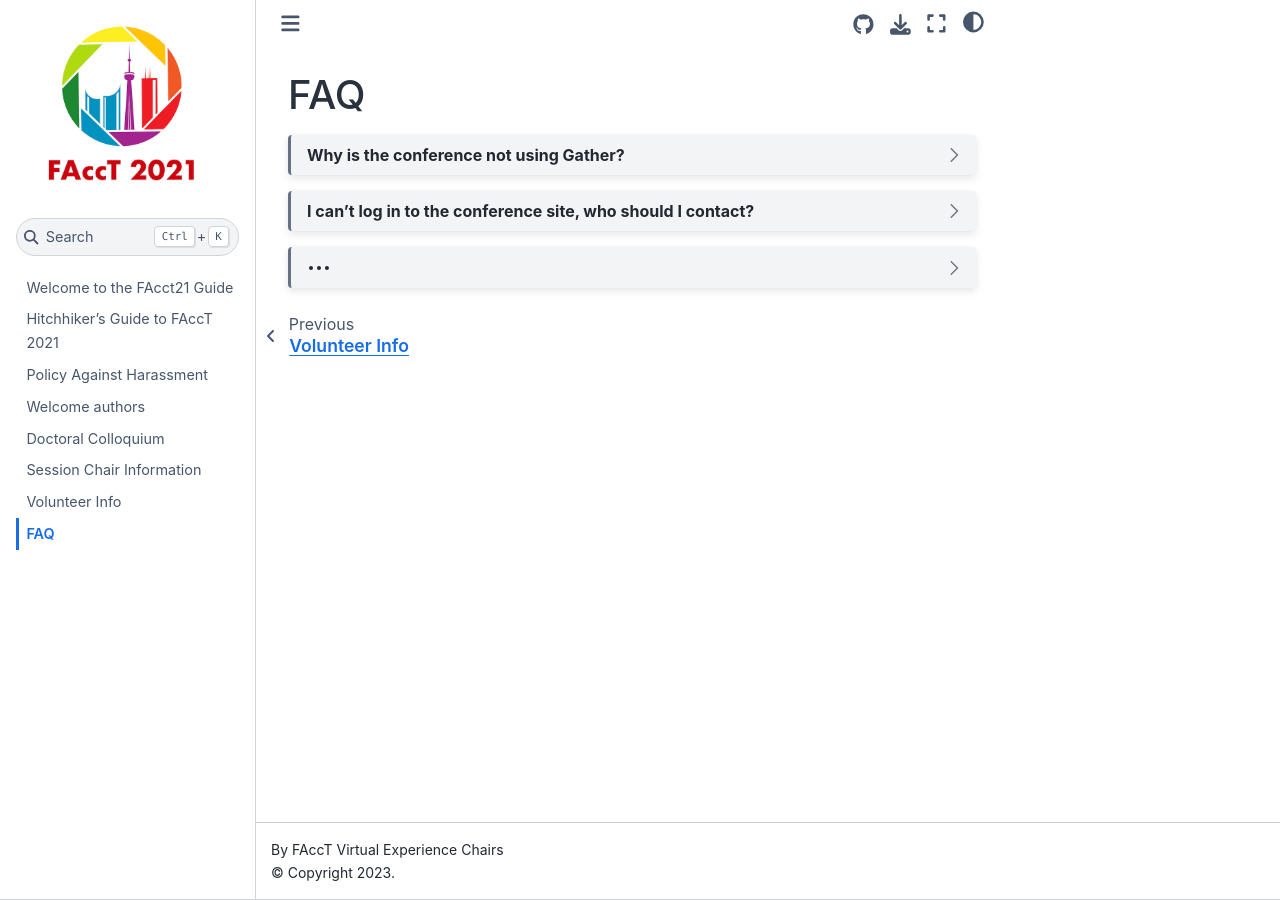
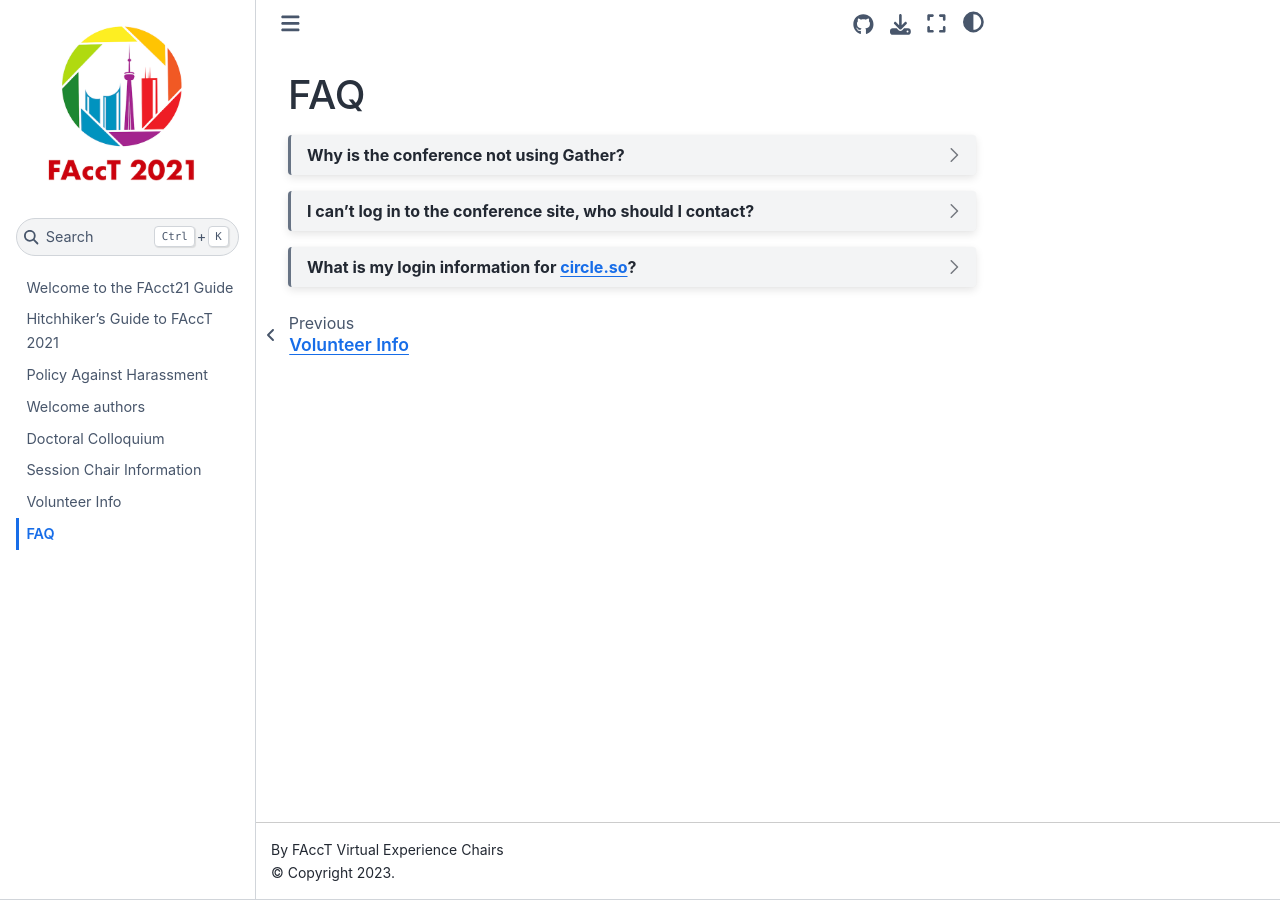
Before and after one commit to Facct22guide/Facct22guide.github.io, a Jupyter Book: the page built from FAQ.md, in a window 1280 px wide. Built offline with Jupyter Book 1.0.4 settings and Sphinx 7.4.7 and the Sphinx Book theme 1.1.4, drawn with Linux system fonts in a browser that asks for light colours; pages that are not in the unit, such as notebooks, are missing from menus.

Commit message:
Update FAQ.md

````diff
--- a/FAQ.md
+++ b/FAQ.md
@@ -16,5 +16,8 @@ We do want to not that in other ways online conferences are more accessible, so
 You may visit the [conference hub](https://2021.facctconference.org/) and use the `Support` link on the left.
 ```
 
-```{dropdown}
+```{dropdown} What is my login information for circle.so?
+
+You should log into the [conference hub](https://2021.facctconference.org/) and select community. It is the same as your conference hub credentials.
+
 ```
````
